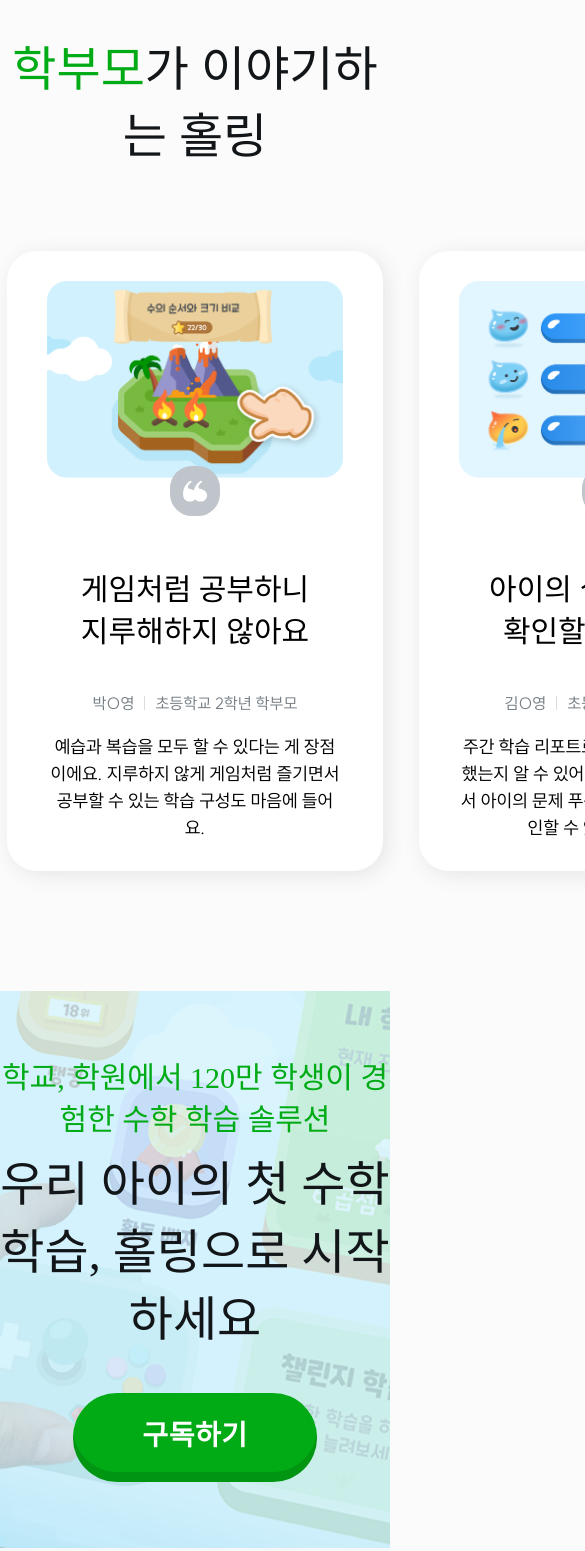
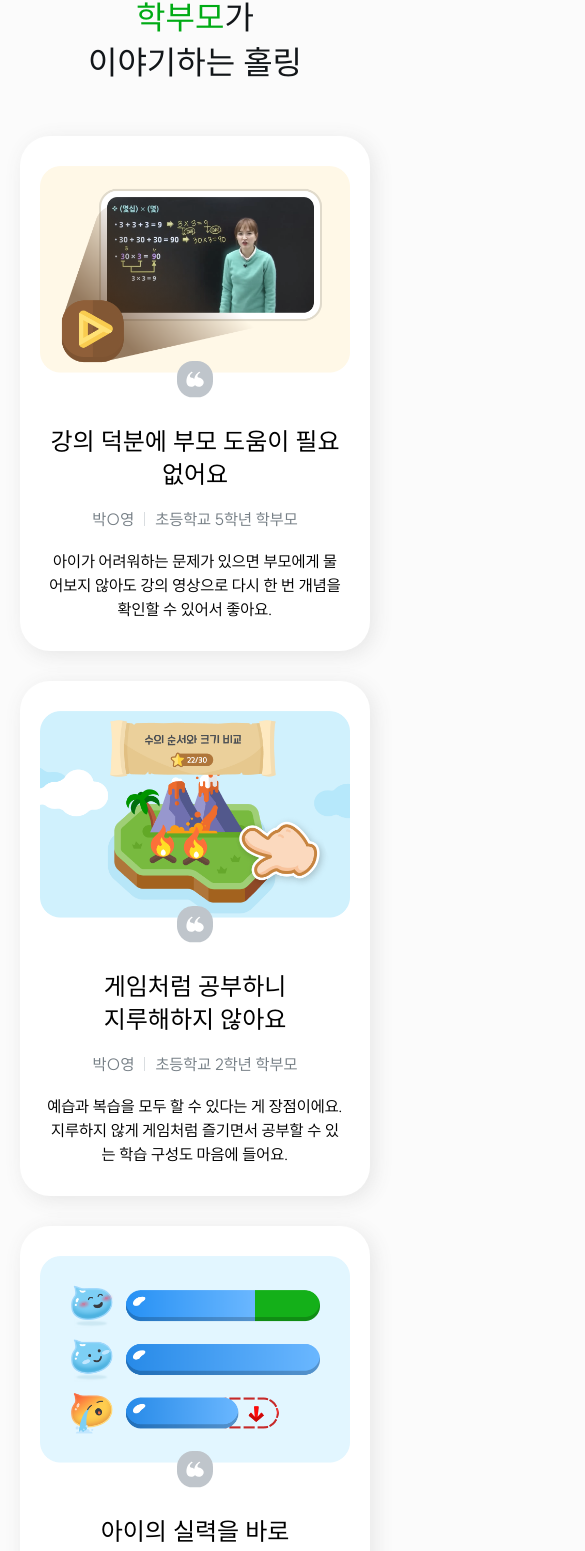
Before and after one commit to kimjihye058/holing, a React (Vite) app in the folder holingclone/: page / in a window 390 px wide. Shown: the part 5697-7248 px from the top of the page, 585 px wide, since content can reach past the window. Built offline with nearby package versions, Linux system fonts and the light colour scheme; a web font is replaced by a local one.

Commit message:
Section5 반응형 구현 #16

```diff
--- a/holingclone/src/components/Banner2.tsx
+++ b/holingclone/src/components/Banner2.tsx
@@ -4,8 +4,14 @@ function Banner2() {
   return (
     <Banner>
       <Spans>
-        <Span1>학교, 학원에서 120만 학생이 경험한 수학 학습 솔루션</Span1>
-        <Span2>우리 아이의 첫 수학 학습, 홀링으로 시작하세요</Span2>
+        <Span1>
+          학교, 학원에서 120만 학생이 <MobileBr />
+          경험한 수학 학습 솔루션
+        </Span1>
+        <Span2>
+          우리 아이의 첫 수학 학습, <MobileBr />
+          홀링으로 시작하세요
+        </Span2>
       </Spans>
       <a href="">
         <SubDiv>구독하기</SubDiv>
@@ -30,6 +36,9 @@ export const Banner = styled.div`
   background-position: center center;
   background-repeat: no-repeat;
   background-color: rgba(132, 223, 255, 0.32);
+  @media (max-width: 800px) {
+    padding: 40px 40px 52px;
+  }
 `;
 
 export const Spans = styled.div`
@@ -49,6 +58,9 @@ export const Span1 = styled.span`
   width: unset;
   white-space: normal;
   line-height: 1.4;
+  @media (max-width: 800px) {
+    font-size: 18px;
+  }
 `;
 
 export const Span2 = styled.span`
@@ -60,6 +72,16 @@ export const Span2 = styled.span`
   width: unset;
   white-space: normal;
   line-height: 1.4;
+  @media (max-width: 800px) {
+    font-size: 24px;
+  }
+`;
+
+const MobileBr = styled.br`
+  display: none;
+  @media (max-width: 800px) {
+    display: block;
+  }
 `;
 
 export const SubDiv = styled.div`
@@ -77,4 +99,8 @@ export const SubDiv = styled.div`
   background: var(--p_green_500_btON, #00ab15);
   box-shadow: rgba(0, 0, 0, 0.12) 0px -10px 0px 0px inset;
   transition: transform 0.1s ease-in-out;
+  @media (max-width: 800px) {
+    font-size: 22px;
+    padding: 19px 59px 25px;
+  }
 `;
--- a/holingclone/src/components/Section5.tsx
+++ b/holingclone/src/components/Section5.tsx
@@ -4,7 +4,8 @@ function Section5() {
   return (
     <Fifth>
       <Span1>
-        <Span2>학부모</Span2>가 이야기하는 홀링
+        <Span2>학부모</Span2>가 <MobileBr />
+        이야기하는 홀링
       </Span1>
       <Cards>
         <CardDiv>
@@ -15,12 +16,7 @@ function Section5() {
                 alt=""
                 style={{ width: "100%" }}
               />
-              <img
-                src="/assets/images/parents/quote.svg"
-                alt=""
-                width="50"
-                style={{ position: "relative", top: "-12px" }}
-              />
+              <QuoteImg />
             </ImgDiv>
             <TitleSpan>강의 덕분에 부모 도움이 필요없어요</TitleSpan>
             <HumanDiv>
@@ -41,15 +37,14 @@ function Section5() {
                 src="/assets/images/parents/card2.png"
                 alt=""
                 style={{ width: "100%" }}
-              />{" "}
-              <img
-                src="/assets/images/parents/quote.svg"
-                alt=""
-                width="50"
-                style={{ position: "relative", top: "-12px" }}
-              />{" "}
+              />
+              <QuoteImg />
             </ImgDiv>
-            <TitleSpan>게임처럼 공부하니<br />지루해하지 않아요</TitleSpan>
+            <TitleSpan>
+              게임처럼 공부하니
+              <br />
+              지루해하지 않아요
+            </TitleSpan>
             <HumanDiv>
               <NameSpan>박O영</NameSpan>
               <ParentDiv />
@@ -68,15 +63,14 @@ function Section5() {
                 src="/assets/images/parents/card3.png"
                 alt=""
                 style={{ width: "100%" }}
-              />{" "}
-              <img
-                src="/assets/images/parents/quote.svg"
-                alt=""
-                width="50"
-                style={{ position: "relative", top: "-12px" }}
-              />{" "}
+              />
+              <QuoteImg />
             </ImgDiv>
-            <TitleSpan>아이의 실력을 바로<br />확인할 수 있어요</TitleSpan>
+            <TitleSpan>
+              아이의 실력을 바로
+              <br />
+              확인할 수 있어요
+            </TitleSpan>
             <HumanDiv>
               <NameSpan>김O영</NameSpan>
               <ParentDiv />
@@ -102,6 +96,10 @@ export const Fifth = styled.div`
   align-items: center;
   width: 100%;
   padding: 120px 0px;
+  @media (max-width: 800px) {
+    padding: 80px 0px;
+    gap: 50px;
+  }
 `;
 
 export const Span1 = styled.span`
@@ -113,6 +111,9 @@ export const Span1 = styled.span`
   width: unset;
   white-space: normal;
   line-height: 1.4;
+  @media (max-width: 800px) {
+    font-size: 32px;
+  }
 `;
 
 export const Span2 = styled.span`
@@ -124,6 +125,16 @@ export const Span2 = styled.span`
   width: unset;
   white-space: normal;
   line-height: inherit;
+  @media (max-width: 800px) {
+    font-size: 32px;
+  }
+`;
+
+const MobileBr = styled.br`
+  display: none;
+  @media (max-width: 800px) {
+    display: block;
+  }
 `;
 
 export const Cards = styled.div`
@@ -134,6 +145,10 @@ export const Cards = styled.div`
   align-items: center;
   box-pack: center;
   justify-content: center;
+  @media (max-width: 800px) {
+    flex-direction: column;
+    gap: 30px;
+  }
 `;
 
 export const CardDiv = styled.div`
@@ -142,20 +157,26 @@ export const CardDiv = styled.div`
   gap: 20px;
   box-align: center;
   align-items: center;
-  padding: 30px 0px;
+  padding: 30px 40px;
   width: 376px;
   border-radius: 30px;
   background: rgb(255, 255, 255);
   box-shadow: rgba(85, 86, 86, 0.12) 4px 4px 20px 0px;
+  @media (max-width: 800px) {
+    padding: 30px 20px;
+    width: calc(100% - 40px);
+  }
 `;
 
 export const ConDiv = styled.div`
   display: flex;
   flex-direction: column;
   gap: 40px;
-  width: 296px;
   box-align: center;
   align-items: center;
+  @media (max-width: 800px) {
+    gap: 16px;
+  }
 `;
 
 export const ImgDiv = styled.div`
@@ -163,6 +184,17 @@ export const ImgDiv = styled.div`
   flex-direction: column;
   box-align: center;
   align-items: center;
+`;
+
+export const QuoteImg = styled.img.attrs({
+ src: "/assets/images/parents/quote.svg",
+})`
+  width: 50px;
+  position: relative;
+  top: -12px;
+  @media (max-width: 800px) {
+    width: 36px;
+  }
 `;
 
 export const TitleSpan = styled.span`
@@ -174,6 +206,9 @@ export const TitleSpan = styled.span`
   width: unset;
   white-space: break-spaces;
   line-height: 1.4;
+  @media (max-width: 800px) {
+    font-size: 24px;
+  }
 `;
 
 export const HumanDiv = styled.div`
@@ -186,6 +221,9 @@ export const HumanDiv = styled.div`
   gap: 10px;
   box-align: center;
   align-items: center;
+  @media (max-width: 800px) {
+    font-size: 16px;
+  }
 `;
 
 export const NameSpan = styled.span`
@@ -225,6 +263,8 @@ export const ConSpan = styled.span`
   text-align: center;
   white-space: normal;
   line-height: 1.5;
-    width: 296px;
-
+  width: 296px;
+  @media (max-width: 800px) {
+    font-size: 16px;
+  }
 `;
```
